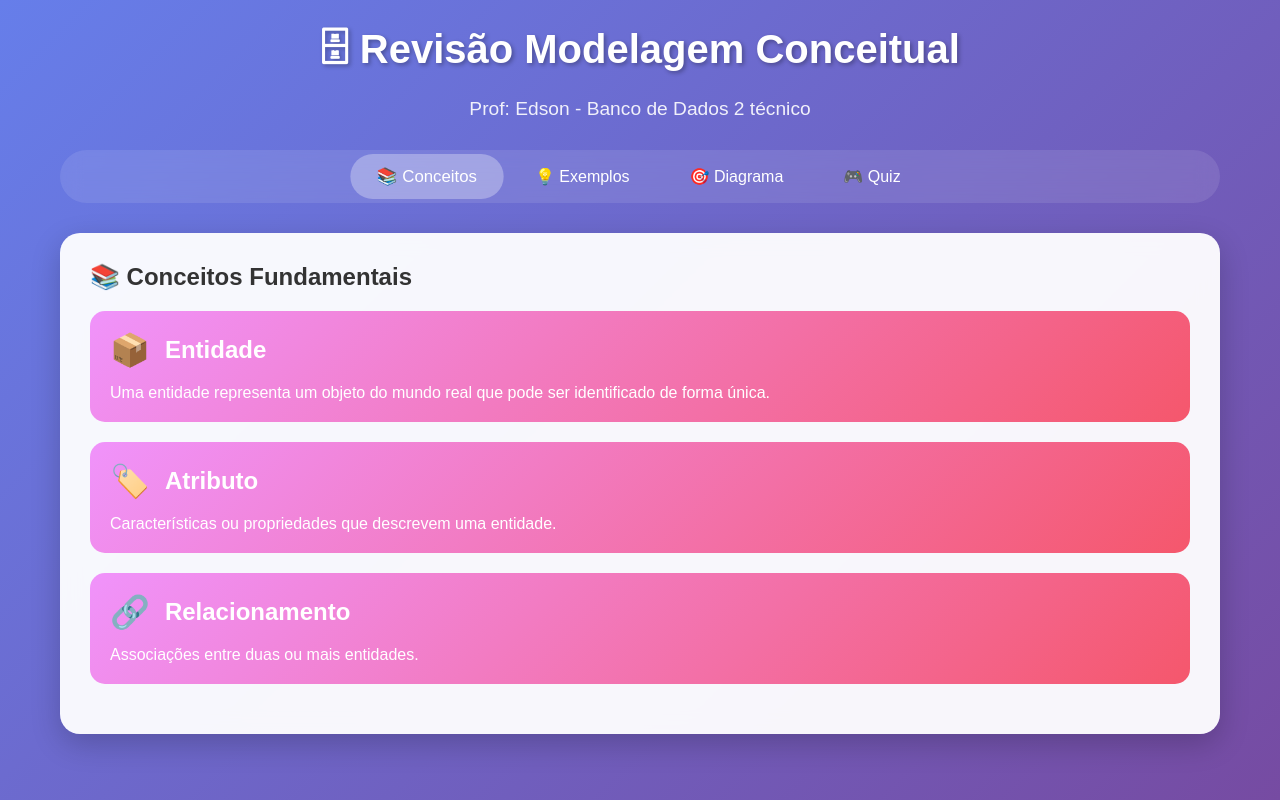
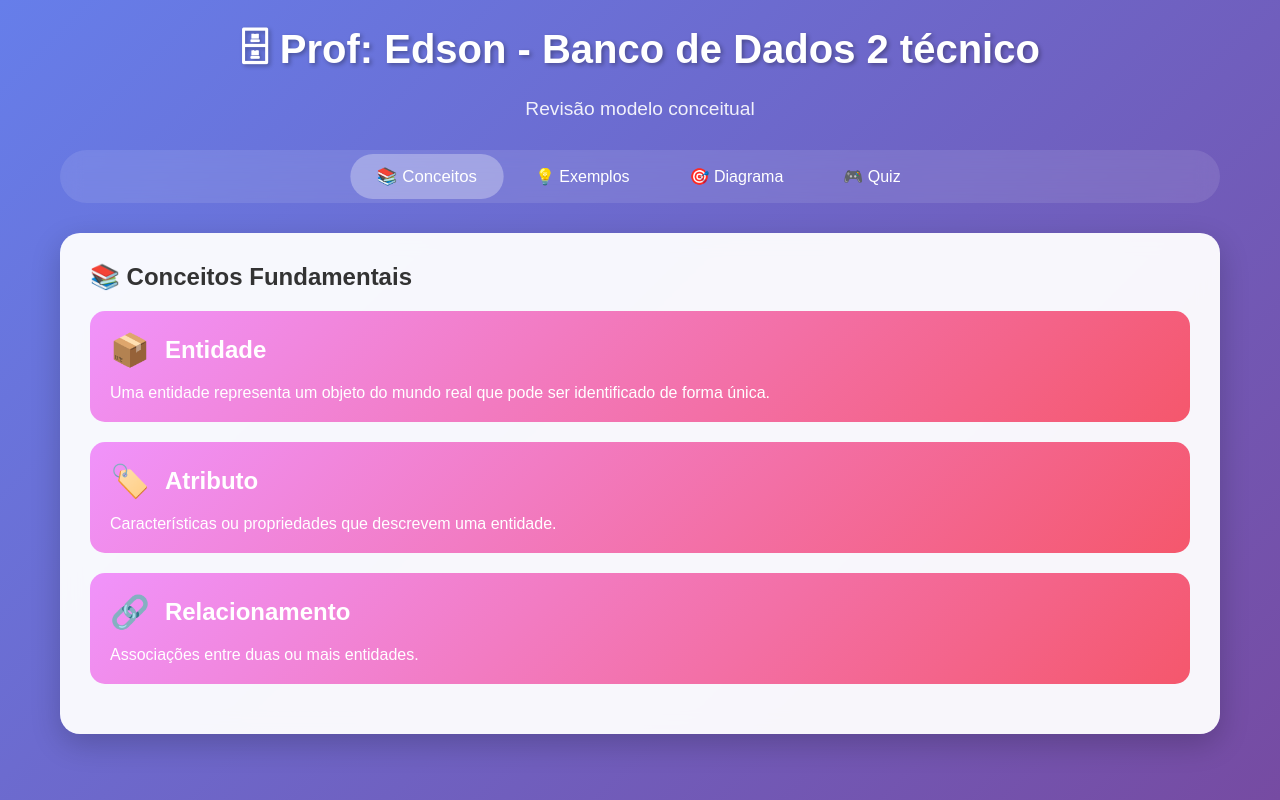
Before and after one commit to profedferal/Revisao_Banco, a plain HTML site: page index.html in a window 1280 px wide. Drawn offline with Linux system fonts and the light colour scheme.

Commit message:
Update index.html

```diff
--- a/index.html
+++ b/index.html
@@ -371,8 +371,8 @@
 <body>
     <div class="container">
         <div class="header">
-            <h1>🗄 Revisão Modelagem Conceitual</h1>
-            <p>Prof: Edson - Banco de Dados 2 técnico</p>
+            <h1>🗄 Prof: Edson - Banco de Dados 2 técnico</h1>
+            <p>Revisão modelo conceitual</p>
         </div>
 
         <div class="nav-tabs">
```
